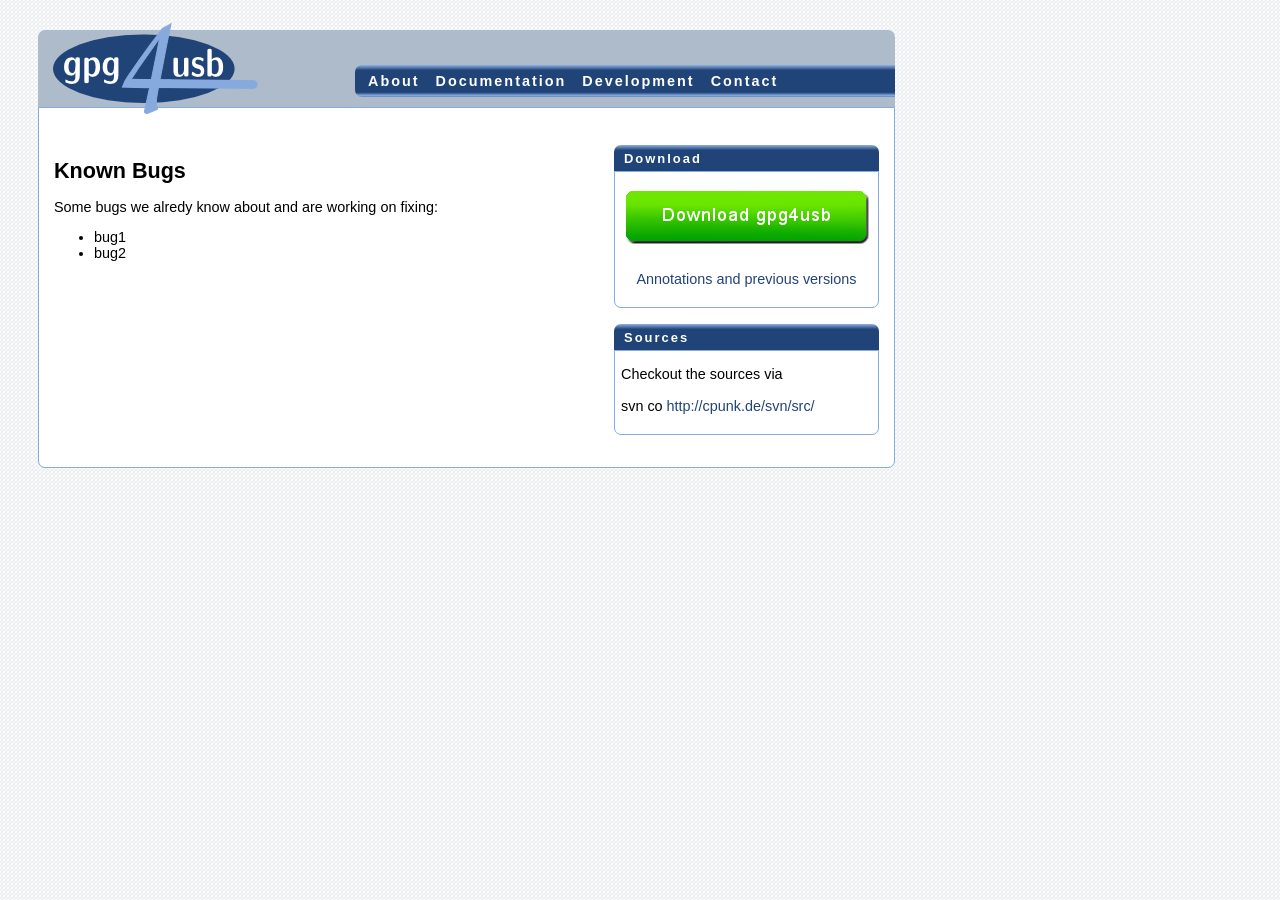
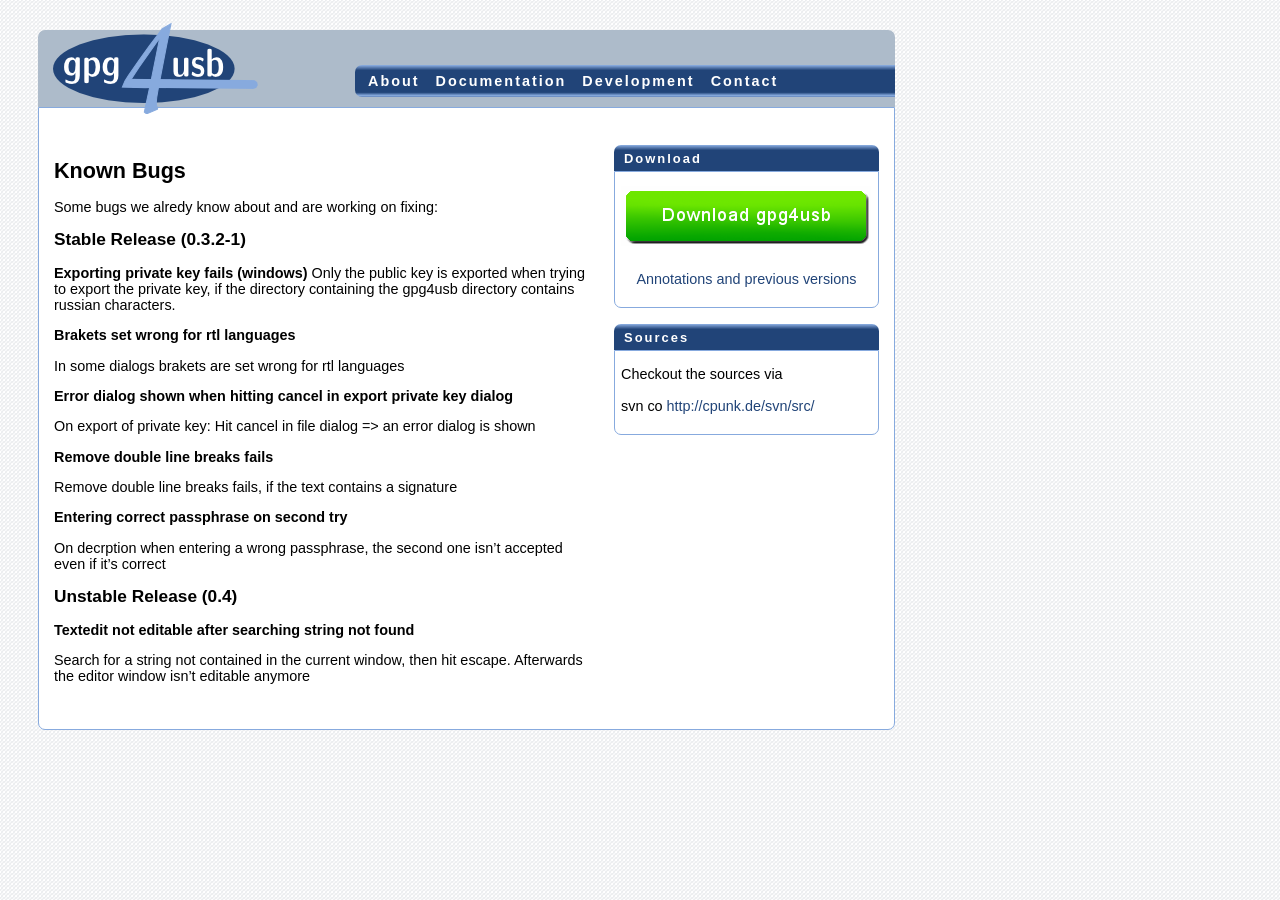
Before and after one commit to 0x20bf-org/gpg4usb-website, a Jekyll site: the page built from bugs.md, in a window 1280 px wide. Built offline with Jekyll 4.4.1, drawn with Linux system fonts in a browser that asks for light colours.

Commit message:
updated bugreports and faqs
git-svn-id: http://cpunk.de/svn/src/homepage@1073 34ebc366-c3a9-4b3c-9f84-69acf7962910

```diff
--- a/bugs.md
+++ b/bugs.md
@@ -10,5 +10,30 @@ sources-box: true
 
 Some bugs we alredy know about and are working on fixing:
 
-* bug1
-* bug2
+##Stable Release (0.3.2-1)
+
+**Exporting private key fails (windows)**
+Only the public key is exported when trying to export the private key, if the directory containing the gpg4usb directory contains russian characters.
+
+**Brakets set wrong for rtl languages**
+
+In some dialogs brakets are set wrong for rtl languages
+
+**Error dialog shown when hitting cancel in export private key dialog**
+
+On export of private key: Hit cancel in file dialog => an error dialog is shown
+
+**Remove double line breaks fails**
+
+Remove double line breaks fails, if the text contains a signature
+
+**Entering correct passphrase on second try**
+
+On decrption when entering a wrong passphrase, the second one isn't accepted even if it's correct
+
+
+##Unstable Release (0.4)
+
+**Textedit not editable after searching string not found**
+
+Search for a string not contained in the current window, then hit escape. Afterwards the editor window isn't editable anymore
```
Also changed, not shown: faq.md (+14 -4 lines).
